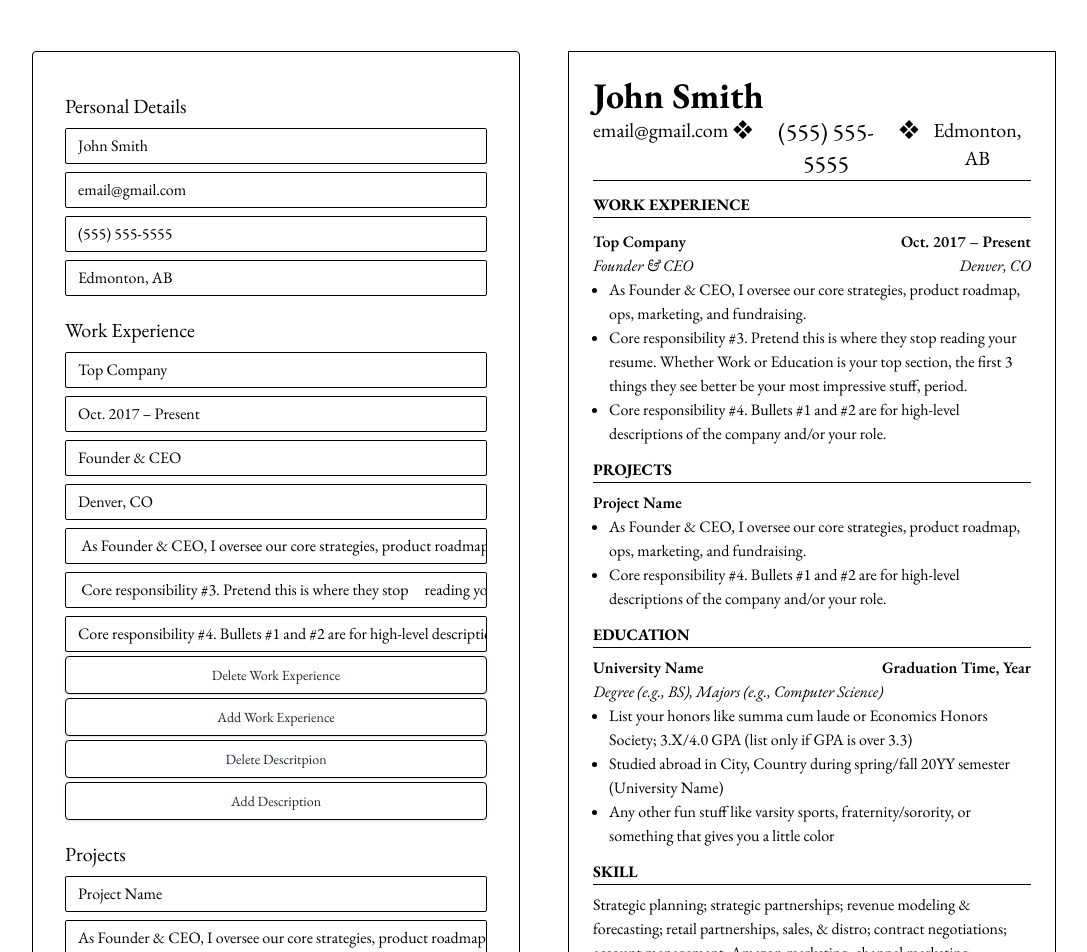
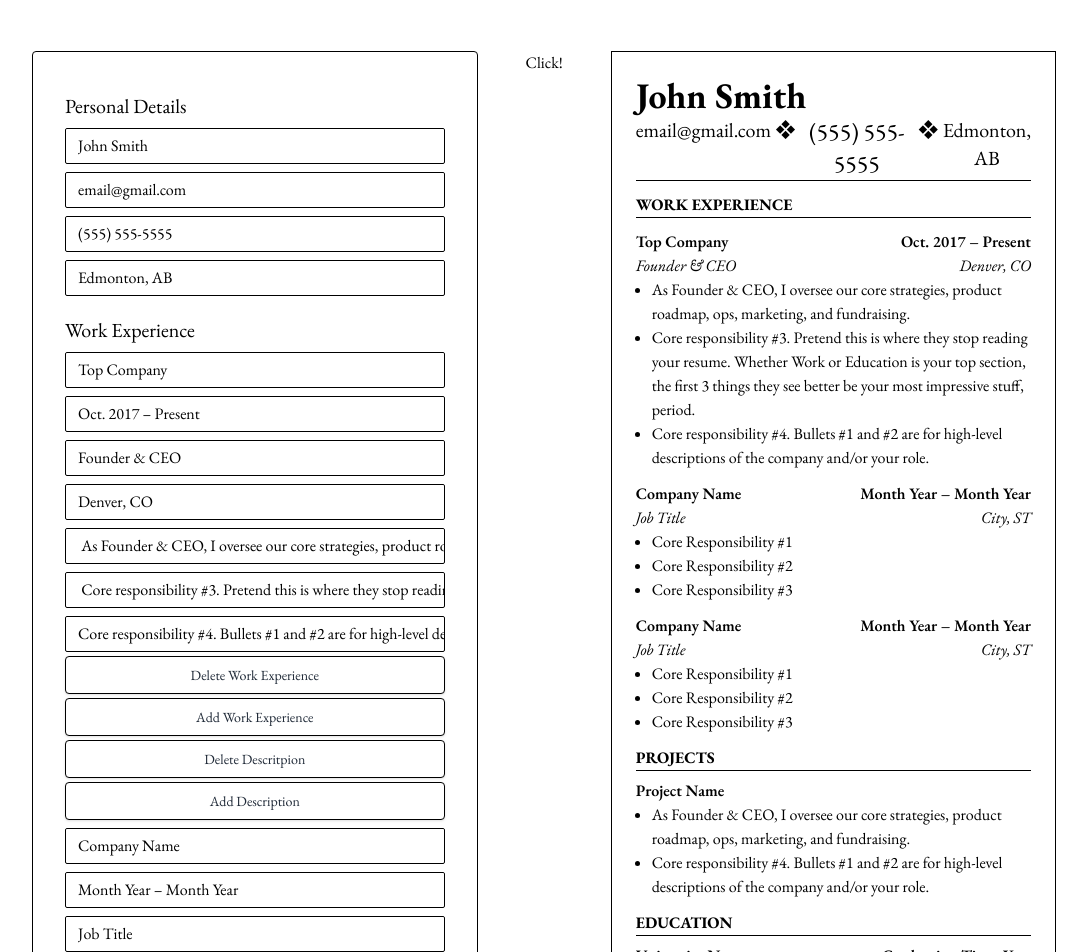
Before and after one commit to haicaumuoi/CV-Application, a React (Create React App) app: page / in a window 1280 px wide. Shown: the top 952 px of the page, without its empty margins (96-1183 px from the left). Built offline with nearby package versions, Linux system fonts and the light colour scheme.

Commit message:
Found a way to multiple array objects

```diff
--- a/src/App.js
+++ b/src/App.js
@@ -25,10 +25,6 @@ function App() {
       return { ...dataOutput, [name]: value };
     });
 
-    setExData((dataExperience) => {
-      return { ...dataExperience, [name]: value };
-    });
-
     setEduData((dataEducation) => {
       return { ...dataEducation, [name]: value };
     });
@@ -42,7 +38,7 @@ function App() {
     });
   };
 
-  // const experienceList = dataExperience.map((item) => {
+  // const experienceList = [dataExperience].map((item) => {
   //   return {
   //     key: uuidv4(),
   //     companyName: item.companyName,
@@ -55,34 +51,25 @@ function App() {
   //   };
   // });
 
-  // const projectList = dataProject.map((item) => {
-  //   return {
-  //     key: uuidv4(),
-  //     projectName: item.projectName,
-  //     projectDescription1: item.projectDescription1,
-  //     projectDescription2: item.projectDescription2,
-  //   };
-  // });
+  function output() {
+    console.log(
+      dataExperience.map((prev) => {
+        return { ...prev };
+      })
+    );
+  }
 
-  // const educationList = dataEducation.map((item) => {
-  //   return {
-  //     key: uuidv4(),
-  //     universityName: item.universityName,
-  //     educationTime: item.educationTime,
-  //     degree: item.degree,
-  //     location: item.location,
-  //     educationDescription1: item.educationDescription1,
-  //     educationDescription2: item.educationDescription2,
-  //     educationDescription3: item.educationDescription3,
-  //   };
-  // });
+  const updateFieldChanged = (index, array) => (e) => {
+    console.log("index: " + index);
+    console.log("property name: " + e.target.name);
+    const name = e.target.name;
+    const value = e.target.value;
+    let newArr = [...array]; // copying the old datas array
+    newArr[index][name] = value; // replace e.target.value with whatever you want to change it to
 
-  // const skillList = dataSkill.map((item) => {
-  //   return {
-  //     key: uuidv4(),
-  //     skillDescription: item.skillDescription,
-  //   };
-  // });
+    console.log(newArr[index]);
+    setExData(newArr);
+  };
 
   return (
     <div className="App">
@@ -98,6 +85,7 @@ function App() {
         jobDescription1={dataExperience.jobDescription1}
         jobDescription2={dataExperience.jobDescription2}
         jobDescription3={dataExperience.jobDescription3}
+        jobId={dataExperience.id}
         projectName={dataProject.projectName}
         projectDescription1={dataProject.projectDescription1}
         projectDescription2={dataProject.projectDescription2}
@@ -109,12 +97,16 @@ function App() {
         educationDescription2={dataEducation.educationDescription2}
         educationDescription3={dataEducation.educationDescription3}
         skillDescription={dataSkill.skillDescription}
+        experienceArray={dataExperience}
         // experienceGroup={dataOutput.experience}
         // educationGroup={dataOutput.education}
         // projectGroup={dataOutput.projects}
         // skillDescription={dataOutput.skill.skillDescription}
+        onInputArrayChange={updateFieldChanged}
         onInputChange={handleTextAreaChange}
       />
+
+      <button onClick={output}>Click!</button>
 
       <div className="basis-1/2">
         <div className="border border-black shadow-xl padding">
@@ -122,20 +114,20 @@ function App() {
             <PersonalDetails {...dataOutput} />
           </section>
 
-          {/* {experienceList.length > 0 ? ( */}
+          {dataExperience.length > 0 ? (
             <section className="work-experience">
               <div className="big-text uppercase text-base font-bold mt-3 text-left border-b border-black">
                 Work experience
               </div>
               <ul>
-              {/* {dataExperience.map((experienceList) => {
+                {dataExperience.map((experienceList) => {
                   return <WorkExperience {...experienceList} />;
-                })} */}
+                })}
                 {/* <WorkExperience {...dataOutput.experience} /> */}
-              <WorkExperience {...dataExperience} />
+                {/* <WorkExperience {...dataExperience} /> */}
               </ul>
             </section>
-          {/* ) : null} */}
+          ) : null}
 
           {/* {projectList.length > 0 ? ( */}
           <section className="project">
--- a/src/components/Form/Form.js
+++ b/src/components/Form/Form.js
@@ -17,6 +17,7 @@ function Form({
   jobDescription1,
   jobDescription2,
   jobDescription3,
+  experienceArray,
   // experienceGroup,
   // educationGroup,
   universityName,
@@ -80,24 +81,27 @@ function Form({
         <section className="work-detail text-left flex flex-col">
           <h1 className="text-xl mt-5">Work Experience</h1>
 
-          {/* {experienceGroup.map((experienceNumber) => {
-            return ( */}
+          {experienceArray.map((experience) => {
+            return (
               <ExperienceGroup
-            companyName={companyName}
-            timeWorked={timeWorked}
-            jobTitle={jobTitle}
-            jobLocation={jobLocation}
-            jobDescription1={jobDescription1}
-            jobDescription2={jobDescription2}
-            jobDescription3={jobDescription3}
-            onInputChange={onInputChange}
+                companyName={experience.companyName}
+                timeWorked={experience.timeWorked}
+                jobTitle={experience.jobTitle}
+                jobLocation={experience.jobLocation}
+                jobDescription1={experience.jobDescription1}
+                jobDescription2={experience.jobDescription2}
+                jobDescription3={experience.jobDescription3}
+                onInputChange={onInputArrayChange(
+                  experience.id,
+                  experienceArray
+                )}
                 onItemAdd={onExperienceItemAdd}
                 onItemDelete={onItemDelete}
                 onDescriptionAdd={onDescriptionAdd}
                 onDescriptionDelete={onDescriptionDelete}
               />
-          {/* );
-          })} */}
+            );
+          })}
         </section>
 
         <section className="text-left flex flex-col">
@@ -134,16 +138,6 @@ function Form({
 
         <section className="skill text-left flex flex-col ">
           <h1 className="text-xl mt-5">Skill</h1>
-          {/* <textarea
-            name="skillDescription"
-            value={skillGroup.skillDescription}
-            id=""
-            cols="20"
-            rows="1"
-            placeholder="Skill Description"
-            className="mt-1 border border-black  rounded-sm pl-3 h-20"
-            onChange={onInputChange}
-          ></textarea> */}
           <InputField
             name="skillDescription"
             value={skillGroup.skillDescription}
--- a/src/components/View/WorkExperience.js
+++ b/src/components/View/WorkExperience.js
@@ -9,19 +9,20 @@ function WorkExperience({
   jobDescription1,
   jobDescription2,
   jobDescription3,
+  key,
 }) {
   return (
     <li className="work-experience-item mt-3">
-      <div className="company-name__time flex justify-between font-semibold">
-        <p className="company-name">{companyName}</p>
-        <p className="time-spent">{timeWorked}</p>
+      <div className="flex justify-between font-semibold">
+        <p>{companyName}</p>
+        <p>{timeWorked}</p>
       </div>
-      <div className="job-title__location flex justify-between italic">
-        <p className="job-title">{jobTitle}</p>
-        <p className="job-location">{jobLocation}</p>
+      <div className=" flex justify-between italic">
+        <p>{jobTitle}</p>
+        <p>{jobLocation}</p>
       </div>
 
-      <ul className="core-responsibility list-disc text-left ml-4">
+      <ul className="list-disc text-left ml-4">
         <Descriptions
           description1={jobDescription1}
           description2={jobDescription2}
--- a/src/cv-template-sample.js
+++ b/src/cv-template-sample.js
@@ -8,8 +8,10 @@ const data = {
     location: "Edmonton, AB",
     key: uuidv4(),
   },
-  experience: {
+  experience: [
+    {
       key: uuidv4(),
+      id: 0,
       companyName: "Top Company",
       timeWorked: "Oct. 2017 – Present",
       jobTitle: "Founder & CEO",
@@ -17,31 +19,33 @@ const data = {
       jobDescription1:
         " As Founder & CEO, I oversee our core strategies, product roadmap, ops, marketing, and fundraising.",
       jobDescription2:
-      " Core responsibility #3. Pretend this is where they stop     reading your resume. Whether Work or Education is your top section, the first 3 things they see better be your most impressive stuff, period.",
+        " Core responsibility #3. Pretend this is where they stop reading your resume. Whether Work or Education is your top section, the first 3 things they see better be your most impressive stuff, period.",
       jobDescription3:
         "Core responsibility #4. Bullets #1 and #2 are for high-level descriptions of the company and/or your role.",
     },
-  // {
-  //   key: uuidv4(),
-  //   companyName: "Company Name",
-  //   timeWorked: "Month Year – Month Year",
-  //   jobTitle: "Job Title",
-  //   jobLocation: "City, ST",
-  //   jobDescription1: "Core Responsibility #1",
-  //   jobDescription2: "Core Responsibility #2",
-  //   jobDescription3: "Core Responsibility #3",
-  // },
-  // {
-  //   key: uuidv4(),
-  //   companyName: "Company Name",
-  //   timeWorked: "Month Year – Month Year",
-  //   jobTitle: "Job Title",
-  //   jobLocation: "City, ST",
-  //   jobDescription1: "Core Responsibility #1",
-  //   jobDescription2: "Core Responsibility #2",
-  //   jobDescription3: "Core Responsibility #3",
-  // },
-
+    {
+      key: uuidv4(),
+      id: 1,
+      companyName: "Company Name",
+      timeWorked: "Month Year – Month Year",
+      jobTitle: "Job Title",
+      jobLocation: "City, ST",
+      jobDescription1: "Core Responsibility #1",
+      jobDescription2: "Core Responsibility #2",
+      jobDescription3: "Core Responsibility #3",
+    },
+    {
+      key: uuidv4(),
+      id: 2,
+      companyName: "Company Name",
+      timeWorked: "Month Year – Month Year",
+      jobTitle: "Job Title",
+      jobLocation: "City, ST",
+      jobDescription1: "Core Responsibility #1",
+      jobDescription2: "Core Responsibility #2",
+      jobDescription3: "Core Responsibility #3",
+    },
+  ],
   projects: {
     key: uuidv4(),
     projectName: "Project Name",
```
Lines whose indentation alone changed are shown as unchanged.
